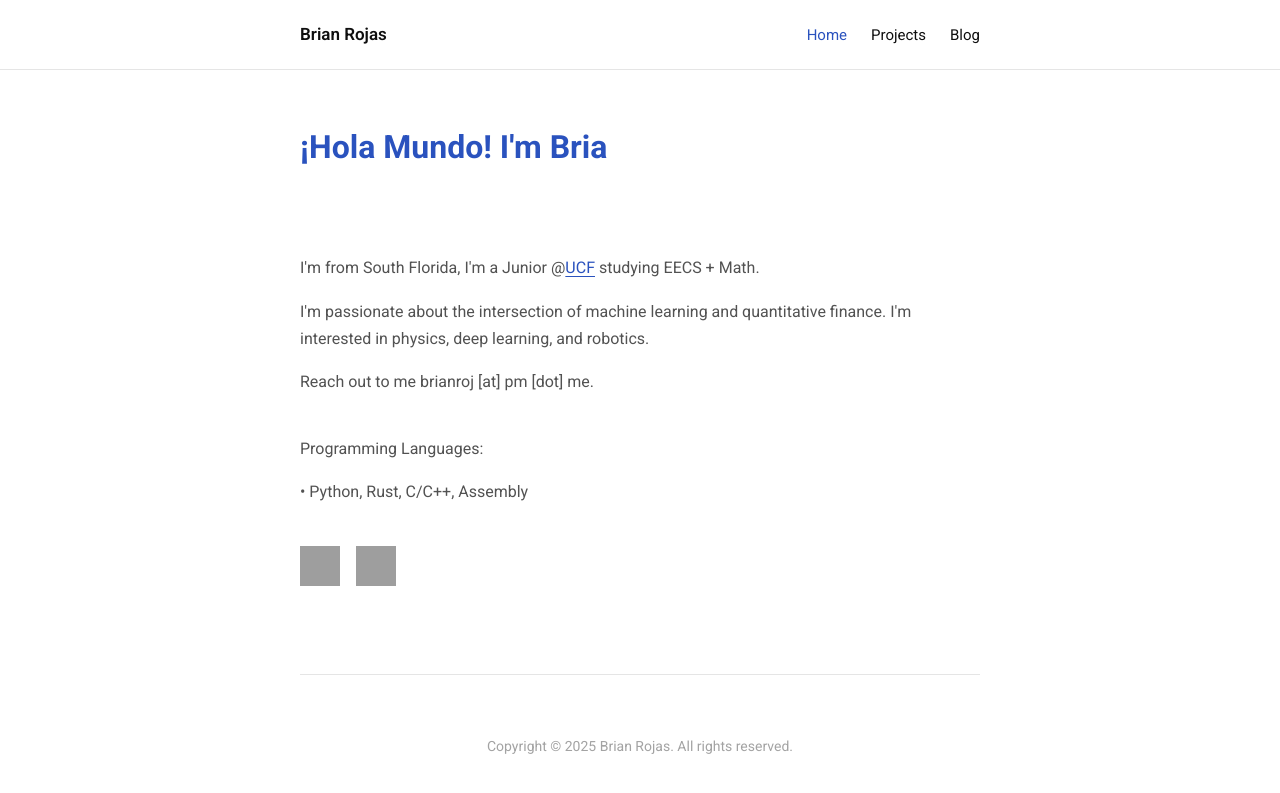
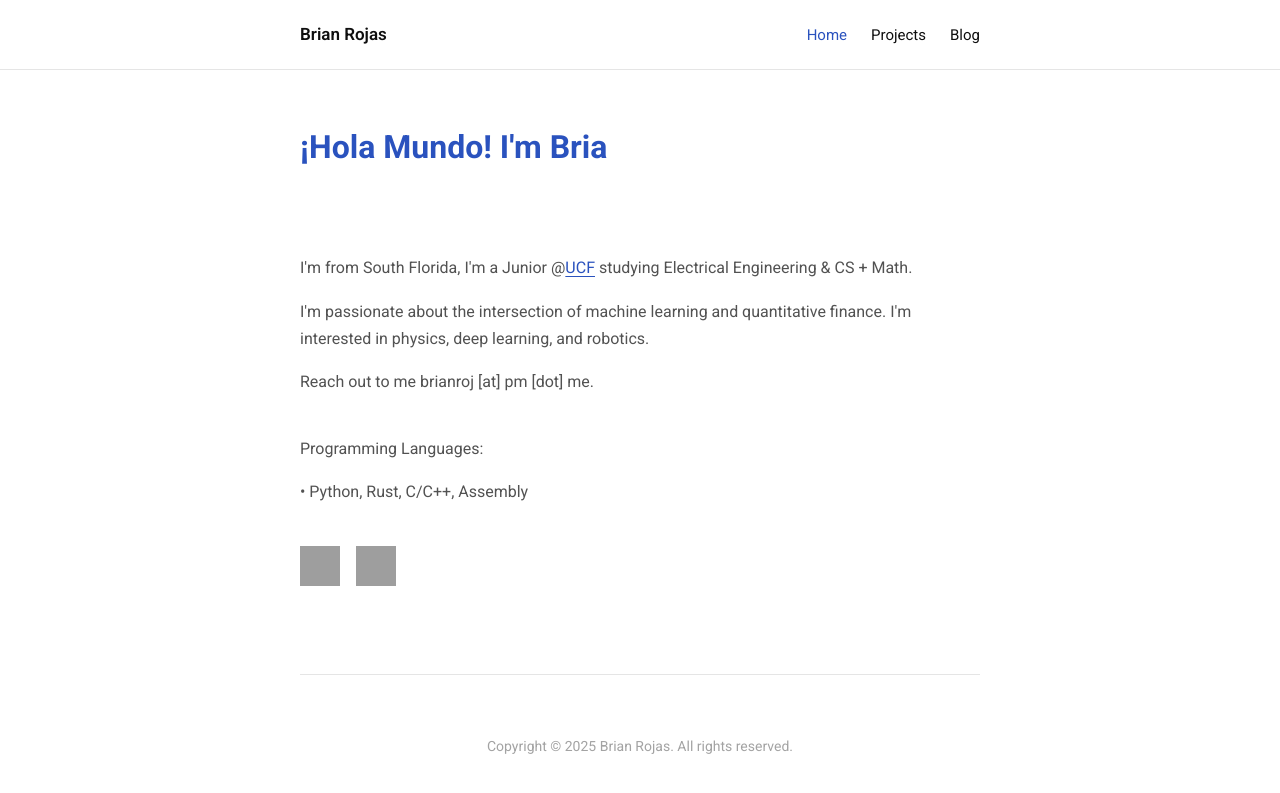
Before and after one commit to brianrojrc/brianrojrc.github.io, a Jekyll site: the page built from index.md, in a window 1280 px wide. Shown: the top 793 px of the page. Built offline with Jekyll 4.4.1, drawn with Linux system fonts in a browser that asks for light colours; grey boxes are pictures that could not be loaded.

Commit message:
Update index.md

```diff
--- a/index.md
+++ b/index.md
@@ -8,7 +8,7 @@ title: Home
 </header>
 
 <section id="about">
-    <p>I'm from South Florida, I'm a Junior @<a href="https://www.ece.ucf.edu/" target="_blank">UCF</a> studying EECS + Math.</p>
+    <p>I'm from South Florida, I'm a Junior @<a href="https://www.ece.ucf.edu/" target="_blank">UCF</a> studying Electrical Engineering & CS + Math.</p>
 
     <p>I'm passionate about the intersection of machine learning and quantitative finance. I'm interested in physics, deep learning, and robotics.</p>
 
@@ -27,6 +27,6 @@ title: Home
         <img src="https://img.icons8.com/?size=100&id=5UK0Mr3neT3r&format=png&color=000000" alt="ProtonMail"/>
     </a>
     <a href="https://www.linkedin.com/in/brian-rojascr" target="_blank" title="LinkedIn">
-        <img src="https://img.icons8.com/?size=100&id=60ZV_wYC0BM2&format=png&color=000000" alt="LinkedIn"/>
+        <img src="https://img.icons8.com/?size=100&id=67570&format=png&color=000000" alt="LinkedIn"/>
     </a>
 </section>
```
